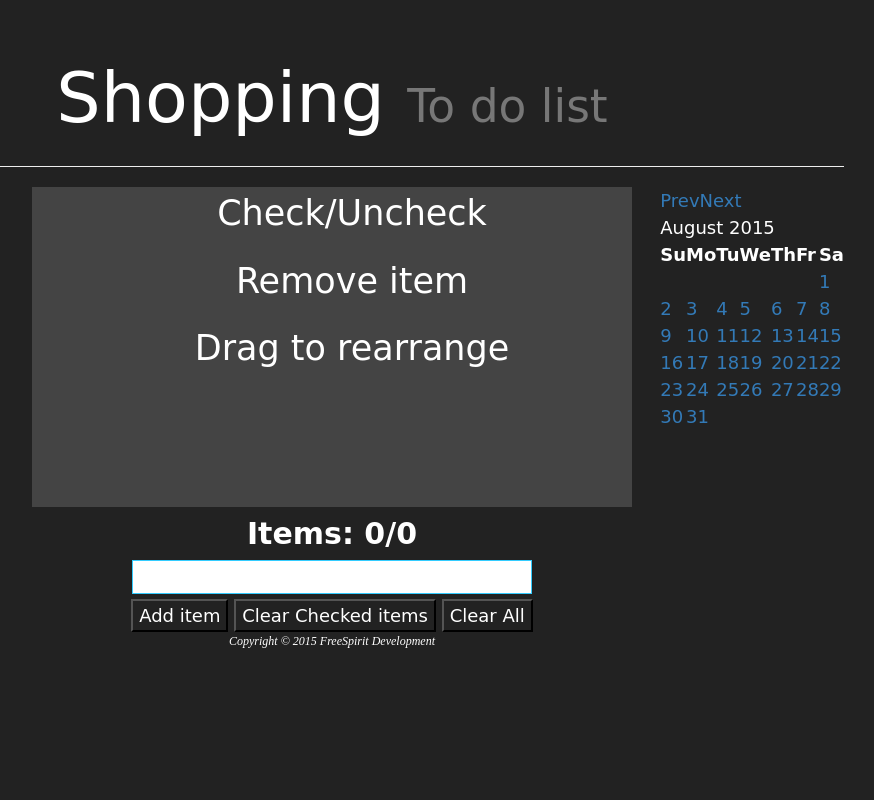
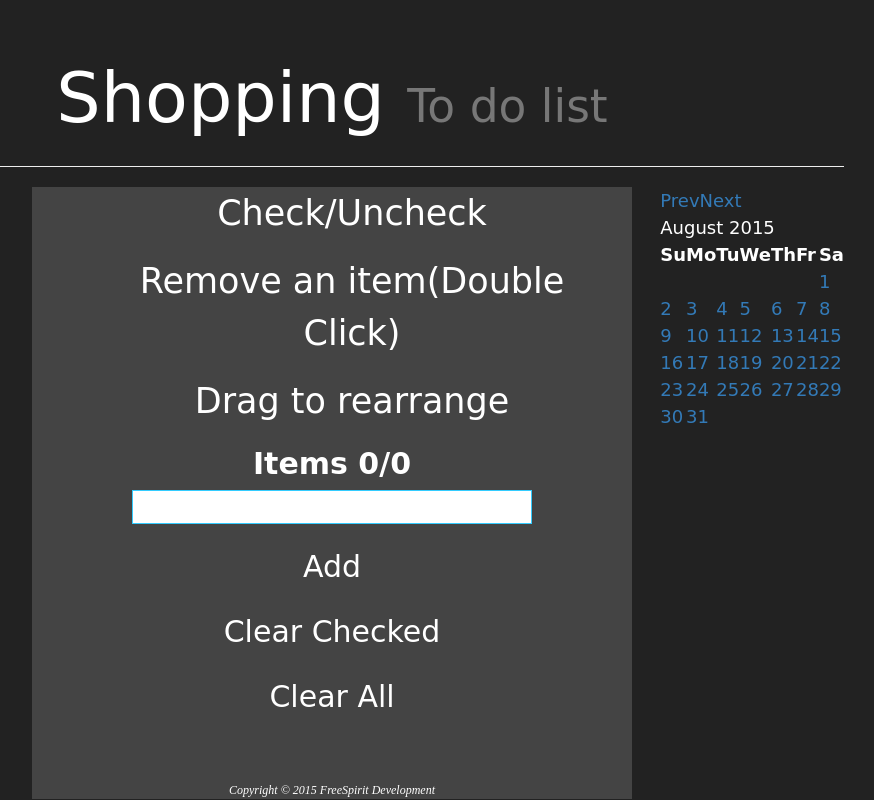
Before and after one commit to freespiritdev/Shoppinglist, a PHP site: page / in a window 1280 px wide. Shown: the whole page, without its empty margins (308-1182 px from the left). Run offline with PHP 8.4, Linux system fonts and the light colour scheme; some web fonts are replaced.

Commit message:
Updated shopping list form and script

```diff
--- a/css/style.css
+++ b/css/style.css
@@ -52,6 +52,7 @@ input {
   font-size: 20px;
   font-family: inherit;
   letter-spacing: 2px;
+  color: #000000;
 }
 
 form div {
--- a/index.html
+++ b/index.html
@@ -20,23 +20,25 @@
     <h2 class="cal"></h2>
     <div id="datepicker" class="cal"></div>
 
+
     <div id="container">
       <ul>
         <li>Check/Uncheck</li>
-        <li>Remove item</li>
+        <li>Remove an item(Double Click)</li>
         <li>Drag to rearrange</li>
       </ul>
-    </div>
-
-    <div>
-      <h3>Items: 0/0</h3>
-      <form name="checklist" align="center">
-        <input type="text" name="checklist"/>
-          <button id="add">Add item</button>
-          <button id="clearChecked">Clear Checked items</button>
-          <button type="clearAll">Clear All</button>
-      </form>
-    </div>
+    <h3>Items 0/0</h3>
+    <form name="checkListForm">
+      <input type="text" name="checkList"/>
+      <div>
+        <div id="" class="button">Add</div>
+        <div id="clearChecked" class="button">Clear Checked</div>
+        <div id="clearAll" class="button">Clear All</div>
+      </div>
+    </form>
+    <br/>
+    <ol class="list">
+    </ol>
 
 
 
--- a/script.js
+++ b/script.js
@@ -28,4 +28,11 @@ $(document).ready(function() {
     $('.checked').remove();
     status();
   });
+  var status = function() {
+    total = $('.item').length;
+    console.log(total);
+    done = $('.checked').length;
+    console.log(done);
+    $('span').html('<span>' + (total-done) + '/' + total + '</span>');
+  };
 });
```
Lines whose indentation alone changed are shown as unchanged.
